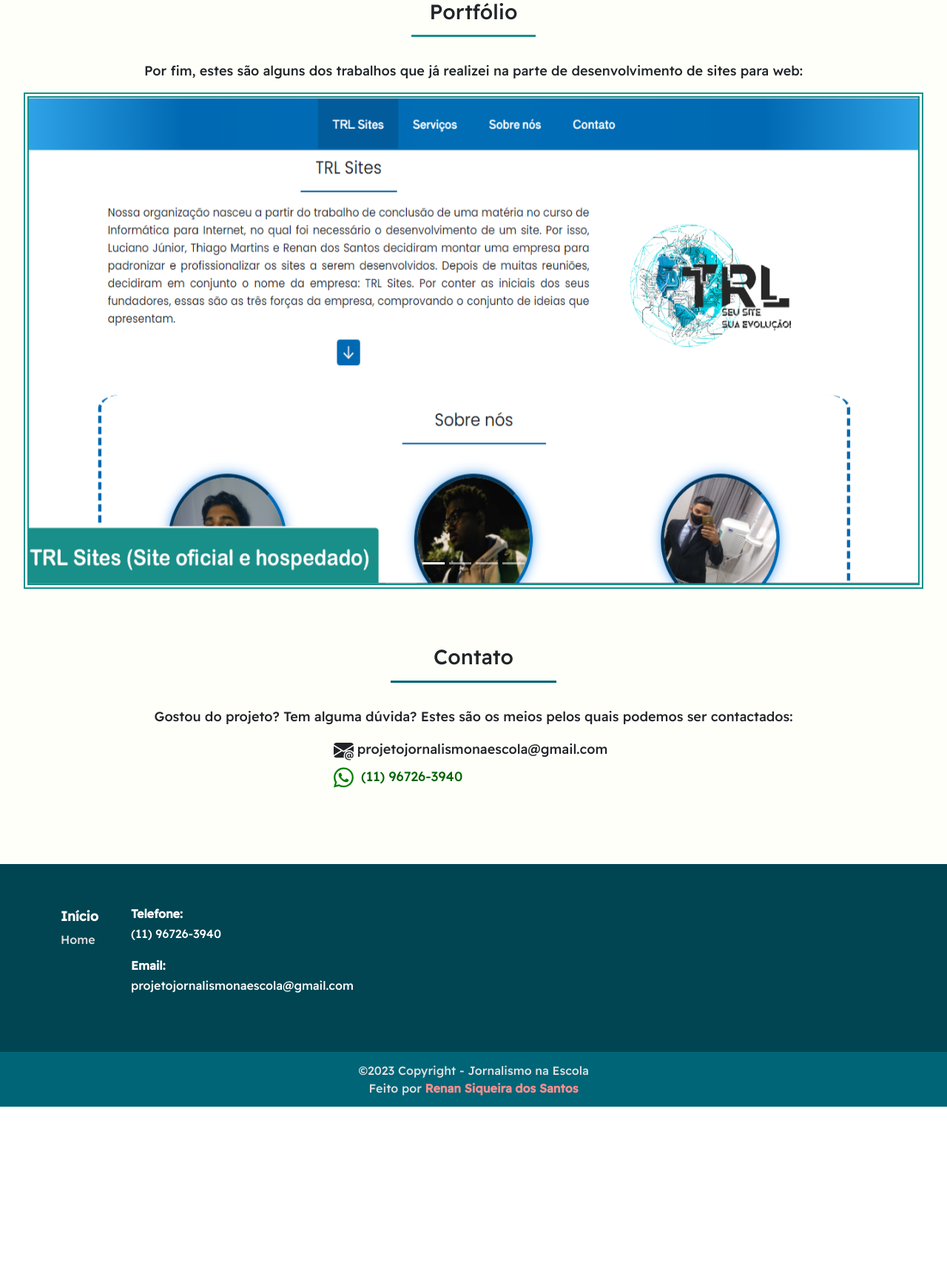
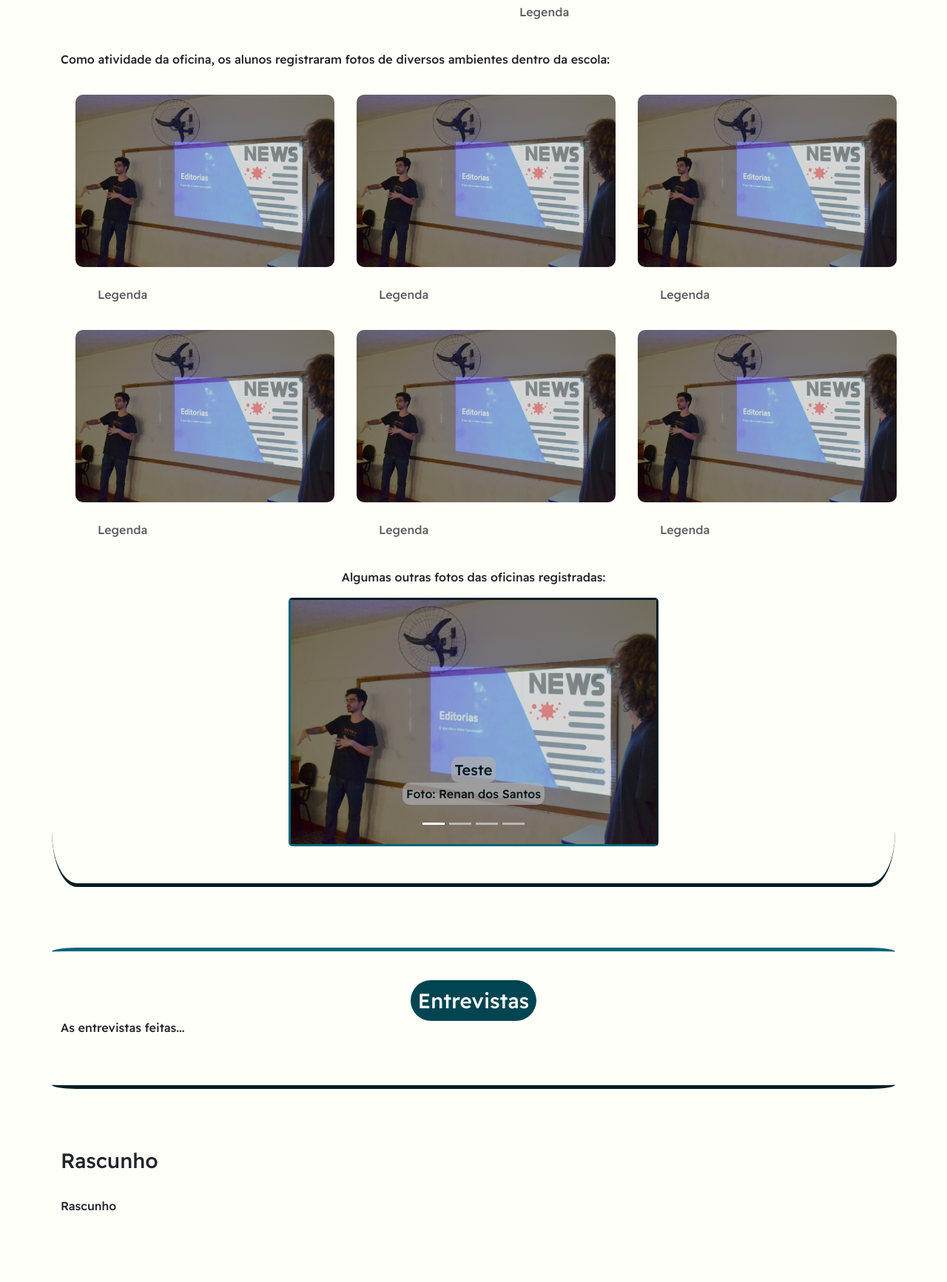
Before and after one commit to jornalidade/projetojornalidade, a PHP site: page / in a window 1280 px wide. Shown: the part 3079-4812 px from the top of the page at 74% size. Before the commit the page ends 4575 px from the top, so only its background shows below. Run offline with PHP 8.4, Linux system fonts and the light colour scheme.

Commit message:
Update 07/11

```diff
--- a/assets/css/home.css
+++ b/assets/css/home.css
@@ -99,11 +113,21 @@ body {
     display: block;
     margin-right: auto;
     margin-left: auto;
-    padding-top: 3%;
     width: 450px;
     min-height: 220px;
     border-radius: 30px;
 }
+.imgs_alunos {
+    display: block;
+    margin-right: auto;
+    margin-left: auto;
+    padding-top: 3%;
+    padding: 20px;
+    width: 390px;
+    min-height: 160px;
+    border-radius: 30px;
+}
+
 /* */
 
 /* SESSÃO 3 - Entrevistas */
@@ -116,7 +140,10 @@ body {
 }
 /* */
 
-/* PORTFÓLIO - Carrossel de imagens */
+/* MAIS FOTOS - Carrossel de imagens */
+#txt_mais_fotos {
+    text-align: center;
+}
 #botao_anterior {
     background-color: #595959;
     display: none;
@@ -125,34 +152,31 @@ body {
     background-color: #595959;
     display: none;
 }
+#demo {
+    width: 500px;
+    min-height: 260px;
+}
 #slide1 {
-    width: 1348px;
-    height: 657px;
+    width: 500px;
+    min-height: 260px;
 }
 #slide2 {
-    width: 1348px;
-    height: 657px;
+    width: 500px;
+    min-height: 260px;
 }
 #slide3 {
-    width: 1348px;
-    height: 657px;
+    width: 500px;
+    min-height: 260px;
 }
 #slide4 {
-    width: 1348px;
-    height: 657px;
+    width: 500px;
+    min-height: 260px;
 }
-#titulo_portfolio {
-    display: block;
-    margin-right: auto;
-    margin-left: auto;
-    text-align: center;
-    border-bottom: inset 3px #198f89;
-    width: 15%;
-    padding-bottom: 15px;
-}
-#txt_portfolio {
-    text-align: center;
-    font-size: 18px;
+.legendas_slides {
+    background-color: #afafafb0;
+    color: #001418;
+    border-radius: 10px;
+    padding: 5px;
 }
 /* */
 
--- a/index.html
+++ b/index.html
@@ -61,19 +61,53 @@
   <div class="col-sm-6">
   <h3 class="titulos_sessoes"><span class="span_titulos_sessoes">Sobre o projeto</span></h3><br>
   <p class="textos_geral" id="txt_sobre">
-  O projeto consiste em um processo de educomunicação, focalizando em estudantes do segundo ano do Ensino Médio da Escola Estadual Professor José Ignácio de Sousa, os quais, assim como a grande maioria dessa faixa etária, estão em constante questionamento de: “o que vou ser na fase adulta?” e “qual caminho seguir?”, como se somente com uma carreira definida sua identidade pudesse ser afirmada. Nesse sentido, o trabalho visa realizar oficinas de jornalismo e, assim, construir experiências junto desses indivíduos, para que possam ampliar seu conhecimento sobre a área, adquirir um maior repertório sociocultural e estimular a própria criatividade, abrindo espaço para a produção de diversos conteúdos jornalísticos de qualidade e para que possam também descobrir mais sobre a personalidade, os gostos e as ambições de cada envolvido.<br><br>
-  Os idealizadores do projeto são todos estudantes de Jornalismo pela Universidade Federal de Uberlândia (UFU):<br>
-  ➤ João Pedro França Peron (1º período)<br>
-  ➤ Lucas Ribeiro Parreira (1º período)<br>
-  ➤ Renan Siqueira dos Santos (1º período)<br>
-  ➤ Sofia dos Reis Clemente Rodrigues (1º período)<br>
-  ➤ Yasmin Mohamad Ihemayed Alves (?º período)<br>
-  E as orientadoras são as professoras da UFU: Christiane Pitanga e Diva Silva.
+  O projeto consiste em um processo de <span style="color: #00869e">educomunicação</span>, focalizando em estudantes do segundo ano do Ensino Médio da <span style="color: #00869e">Escola Estadual Professor José Ignácio de Sousa</span>, os quais, assim como a grande maioria dessa faixa etária, estão em constante questionamento de: “o que vou ser na fase adulta?” e “qual caminho seguir?”, como se somente com uma carreira definida sua identidade pudesse ser afirmada. Nesse sentido, o trabalho visa realizar oficinas de jornalismo e, assim, construir experiências junto desses indivíduos, para que possam ampliar seu conhecimento sobre a área, adquirir um maior repertório sociocultural e estimular a própria criatividade, abrindo espaço para a produção de diversos conteúdos jornalísticos de qualidade e para que possam também descobrir mais sobre a personalidade, os gostos e as ambições de cada envolvido.<br>
   </p>
   </div>
   <div class="col-sm-6">
     <img src="assets/img/img_sobre.JPG" id="img_sobre">
     <p class="legendas" id="legenda_sobre">Faixada da Escola Estadual Professor José Ignácio de Sousa | Foto: Renan dos Santos</p>
+  </div>
+
+  <div class="col-sm-6">
+    <p class="textos_geral" id="txt_sobre2">
+      Os idealizadores do projeto são todos estudantes de Jornalismo pela Universidade Federal de Uberlândia (UFU):<br>
+      ➤ João Pedro França Peron<br>
+      ➤ Lucas Ribeiro Parreira<br>
+      ➤ Renan Siqueira dos Santos<br>
+      ➤ Sofia dos Reis Clemente Rodrigues<br>
+      ➤ Yasmin Mohamad Ihemayed Alves<br>
+      E as orientadoras são as professoras da UFU: Christiane Pitanga e Diva Silva.
+      </p><br>
+  </div>
+  <div class="col-sm-6">
+    <p class="textos_geral" id="txt_sobre3">
+      As oficinas foram feitas junto a sete alunos, sendo eles:<br>
+      ➤ Ana Victória de Freitas<br>
+      ➤ Emanuelly de Oliveira Andrade<br>
+      ➤ Geovana Ketellyn Pereira de Souza<br>
+      ➤ Manuela Fernandes de Lima Costa<br>
+      ➤ Mariana Ramos Caetano<br>
+      ➤ Vinicius Del Isola de Souza<br><br>
+      </p><br>
+  </div>
+
+
+  <div class="col-sm-6">
+    <p class="textos_geral" id="txt_sobre4">
+      A Escola Estadual Professor José Ignácio de Sousa – EEPJIS – 1º e 2º graus foi criada em 1966, com o nome de Colégio Comercial Oficial de Uberlândia, pelo governador do Estado de Minas Gerais, Dr. Israel Pinheiro da Silva, com funcionamento autorizado através da Portaria 48/67 de 14 de abril de 1967, com os cursos de 1º grau e 2º grau e habilitação em Técnico em Contabilidade. [...] <br><br>
+      Atualmente são ministrados o Ensino Fundamental e Médio, baseados nos seguintes princípios fundamentais: <br>
+      Igualdade e condições para o acesso e permanência na escola; <br>
+      Liberdade de aprender, ensinar, pesquisar e divulgar a cultura, o pensamento, a arte e o saber; <br>
+      Pluralismo de ideias e concepções pedagógicas; <br>
+      Respeito à liberdade e apreço à tolerância; <br>
+      Gestão democrática do ensino público, na forma da Lei e da Legislação dos  Sistemas de Ensino. <br>
+      Fonte: Site oficial da Escola Estadual Professor José Ignácio de Souza (<a style="text-decoration: none;" href="https://pjis.wordpress.com/sobre/" target="_blank">https://pjis.wordpress.com/sobre/</a>)
+    </p>
+  </div>
+  <div class="col-sm-6">
+    <img src="assets/img/img_sobre2.JPG" id="img_sobre2">
+    <p class="legendas" id="legenda_sobre">No ambiente interno, a área de lazer é onde os alunos passam os intervalos entre as aulas | Foto: Renan dos Santos</p>
   </div>
 </div>
 </div>
@@ -92,9 +126,8 @@
   <p class="textos_geral" id="txt_oficina1">
   Na primeira oficina, Lucas Parreira e João Pedro Peron mostraram aos participantes os conceitos básicos da atividade jornalística, como: criação de pauta, redação e revisão da notícia. Além disso, também foram apresentados à estrutura básica do gênero notícia e como montá-la. Os alunos indicaram quais editorias se interessavam mais, sendo elas:<br>
   ● Cultura Pop<br>
-  ● Investigativo/Criminal<br>
+  ● Opinativo - Criminal<br>
   ● Esportes<br>
-  ● Economia/Tecnologia<br>
   Por fim, foi escolhido conjuntamente que os alunos criassem uma notícia pautada pela editoria escolhida por cada um e esses foram os textos produzidos:<br>
   <a>Link do Padlet com os textos</a>
   </p>
@@ -120,17 +153,108 @@
 
 <!-- OFICINA 3 -->
 <div class="col-sm-6" style="padding-top: 50px;">
-  <h5 class="titulos_oficinas"><span class="linhas_oficinas">Audiovisual e Fotojornalismo</span></h5>
+  <h5 class="titulos_oficinas"><span class="linhas_oficinas">Fotojornalismo</span></h5>
   <p class="textos_geral" id="txt_oficina3">
-  Na terceira oficina, Yasmin Ihemayed, Sofia dos Reis e João Pedro Peron...
+  Na terceira oficina, Yasmin Ihemayed e Sofia dos Reis
   </p>
   </div>
   <div class="col-sm-6" style="padding-top: 50px;">
   <img src="assets/img/logo.png" class="imgs_oficinas" id="img1_oficina3">
   <p class="legendas">Legenda</p>
   </div>
+
+  <!-- FOTOS DOS ALUNOS -->
+  <div class="col-sm-12"><br>
+  <p class="textos_geral" id="txt1_oficina3">
+  Como atividade da oficina, os alunos registraram fotos de diversos ambientes dentro da escola:
+  </p>
+  </div>
+  <div class="col-sm-4">
+  <img src="assets/img/img1_oficina1.JPG" class="imgs_alunos">
+  <p class="legendas">Legenda</p>
+  </div>
+  <div class="col-sm-4">
+  <img src="assets/img/img1_oficina1.JPG" class="imgs_alunos">
+  <p class="legendas">Legenda</p>
+  </div>
+  <div class="col-sm-4">
+  <img src="assets/img/img1_oficina1.JPG" class="imgs_alunos">
+  <p class="legendas">Legenda</p>
+  </div>
+  <div class="col-sm-4">
+    <img src="assets/img/img1_oficina1.JPG" class="imgs_alunos">
+    <p class="legendas">Legenda</p>
+    </div>
+    <div class="col-sm-4">
+    <img src="assets/img/img1_oficina1.JPG" class="imgs_alunos">
+    <p class="legendas">Legenda</p>
+    </div>
+    <div class="col-sm-4">
+    <img src="assets/img/img1_oficina1.JPG" class="imgs_alunos">
+    <p class="legendas">Legenda</p>
+  </div>
 <!-- -->
+</div><br>
 
+<div class="row">
+  <div class="col-sm-12">
+    <p class="textos_geral" id="txt_mais_fotos">
+      Algumas outras fotos das oficinas registradas:
+    </p>
+<!-- CAROUSEL DE IMAGENS (PORTFÓLIO)-->
+<div onmouseover="entrou_carrossel()" onmouseout="saiu_carrossel()" id="demo" class="carousel slide" data-bs-ride="carousel" style="display: block; margin-right: auto; margin-left: auto; border-top: inset 3px #006577; border-bottom: inset 3px #006577; border-left: outset 3px #006577; border-right: outset 3px #006577; border-radius: 5px;">
+
+  <!-- Indicadores de Slide -->
+  <div class="carousel-indicators">
+    <button type="button" data-bs-target="#demo" data-bs-slide-to="0" class="active"></button>
+    <button type="button" data-bs-target="#demo" data-bs-slide-to="1"></button>
+    <button type="button" data-bs-target="#demo" data-bs-slide-to="2"></button>
+    <button type="button" data-bs-target="#demo" data-bs-slide-to="3"></button>
+  </div>
+
+  <!-- Carousel de Imagens -->
+  <div class="carousel-inner">
+    <div class="carousel-item active">
+      <img src="assets/img/img1_oficina1.JPG" id="slide1" class="d-block w-100">
+      <div class="carousel-caption d-md-block">
+        <h5><span class="legendas_slides">Teste</span></h5>
+        <p><span class="legendas_slides">Foto: Renan dos Santos</span></p>
+      </div>
+    </div>
+    <div class="carousel-item">
+      <img src="assets/img/img_sobre2.JPG" id="slide2" class="d-block w-100">
+      <div class="carousel-caption d-md-block">
+        <h5><span class="legendas_slides">Título</span></h5>
+        <p><span class="legendas_slides">Foto: Nome</span></p>
+      </div>
+    </div>
+    <div class="carousel-item">
+      <img src="assets/img/img1_oficina1.JPG" id="slide3" class="d-block w-100">
+      <div class="carousel-caption d-md-block">
+        <h5><span class="legendas_slides">Título</span></h5>
+        <p><span class="legendas_slides">Foto: Nome</span></p>
+      </div>
+    </div>
+    <div class="carousel-item">
+        <img src="assets/img/img1_oficina1.JPG" id="slide4" class="d-block w-100">
+        <div class="carousel-caption d-md-block">
+          <h5><span class="legendas_slides">Título</span></h5>
+          <p><span class="legendas_slides">Foto: Nome</span></p>
+        </div>
+      </div>
+  </div>
+
+  <!-- Botões de imagem anterior e próxima -->
+  <button class="carousel-control-prev" id="botao_anterior" type="button" data-bs-target="#demo" data-bs-slide="prev">
+    <span class="carousel-control-prev-icon"></span>
+  </button>
+  <button class="carousel-control-next" id="botao_proxima" type="button" data-bs-target="#demo" data-bs-slide="next">
+    <span class="carousel-control-next-icon"></span>
+  </button>
+<!-- -->
+</div>
+
+  </div>
 </div>
 </div>
   <!-- -->
@@ -155,44 +279,8 @@
 <!-- SESSÃO DE PORTFOLIO -->
 <div id="portfolio_redirect" style="height: 80px;"></div>
 <div class="container" id="portfolio">
-<h3 id="titulo_portfolio">Portfólio</h3><br>
-<p id="txt_portfolio">Por fim, estes são alguns dos trabalhos que já realizei na parte de desenvolvimento de sites para web:</p>
-</div>
-<!-- CAROUSEL DE IMAGENS (PORTFÓLIO)-->
-<div onmouseover="entrou_carrossel()" onmouseout="saiu_carrossel()" id="demo" class="carousel slide" data-bs-ride="carousel" style="display: block; margin-right: auto; margin-left: auto; border-top: double 7px #198f89; border-bottom: double 7px #198f89; border-left: double 7px #198f89; border-right: double 7px #198f89; width: 95%;">
-
-  <!-- Indicadores de Slide -->
-  <div class="carousel-indicators">
-    <button type="button" data-bs-target="#demo" data-bs-slide-to="0" class="active"></button>
-    <button type="button" data-bs-target="#demo" data-bs-slide-to="1"></button>
-    <button type="button" data-bs-target="#demo" data-bs-slide-to="2"></button>
-    <button type="button" data-bs-target="#demo" data-bs-slide-to="3"></button>
-  </div>
-
-  <!-- Carousel de Imagens -->
-  <div class="carousel-inner">
-    <div class="carousel-item active">
-      <img src="assets/img/slide1.png" id="slide1" class="d-block w-100">
-    </div>
-    <div class="carousel-item">
-      <img src="assets/img/slide2.png" id="slide2" class="d-block w-100">
-    </div>
-    <div class="carousel-item">
-      <img src="assets/img/slide3.png" id="slide3" class="d-block w-100">
-    </div>
-    <div class="carousel-item">
-        <img src="assets/img/slide4.png" id="slide4" class="d-block w-100">
-      </div>
-  </div>
-
-  <!-- Botões de imagem anterior e próxima -->
-  <button class="carousel-control-prev" id="botao_anterior" type="button" data-bs-target="#demo" data-bs-slide="prev">
-    <span class="carousel-control-prev-icon"></span>
-  </button>
-  <button class="carousel-control-next" id="botao_proxima" type="button" data-bs-target="#demo" data-bs-slide="next">
-    <span class="carousel-control-next-icon"></span>
-  </button>
-<!-- -->
+<h3 id="titulo_portfolio">Rascunho</h3><br>
+<p id="txt_portfolio">Rascunho</p>
 </div>
 
 <!-- SESSÃO DE CONTATO  -->
```
Also changed, not shown: other parts of assets/css/home.css (+34 -30 lines), assets/js/home.js (+2 -124 lines), assets/img/img_sobre2.JPG (added).
